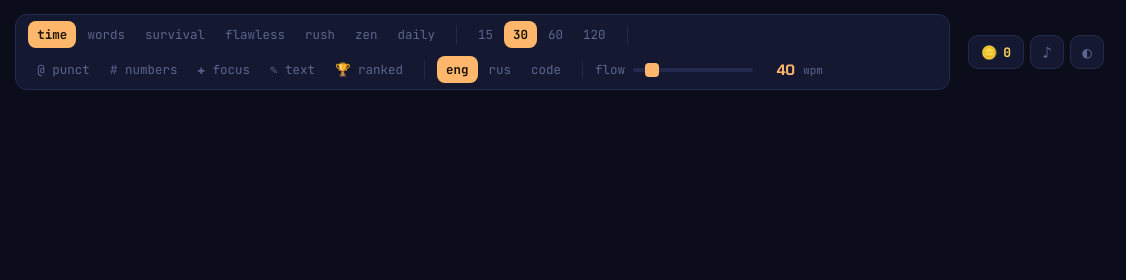
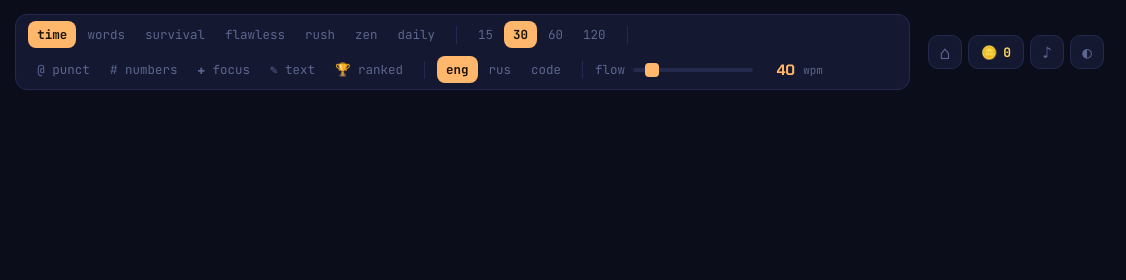
Before and after one commit to Maybaah/flowcode, a plain HTML site: page index.html in a window 1280 px wide. Shown: the top 280 px of the page, 154-1280 px from the left. Drawn offline with Linux system fonts and the light colour scheme.

Commit message:
topbar: home button back to maybaah.github.io

```diff
--- a/index.html
+++ b/index.html
@@ -102,6 +102,7 @@
   </nav>
 
   <div class="top-icons">
+    <a class="icon-btn" href="https://maybaah.github.io/" title="back to maybaah.github.io" aria-label="home">⌂</a>
     <button class="icon-btn coin-btn" id="btn-shop" title="coin shop" aria-label="shop">🪙 <span id="coin-count">0</span></button>
     <button class="icon-btn" id="btn-sound" title="sound on/off" aria-label="sound">♪</button>
     <button class="icon-btn" id="btn-theme" title="change theme" aria-label="theme">◐</button>
--- a/style.css
+++ b/style.css
@@ -130,6 +130,10 @@ body.playing #topbar { opacity: 0; transform: translateY(-8px); pointer-events:
 }
 .icon-btn:hover { color: var(--accent); border-color: var(--accent); }
 .icon-btn.off { opacity: .4; }
+a.icon-btn {
+  display: inline-flex; align-items: center; justify-content: center;
+  text-decoration: none; font-size: 18px;
+}
 
 /* ═══════════════ HUD ═══════════════ */
 #hud {
```
